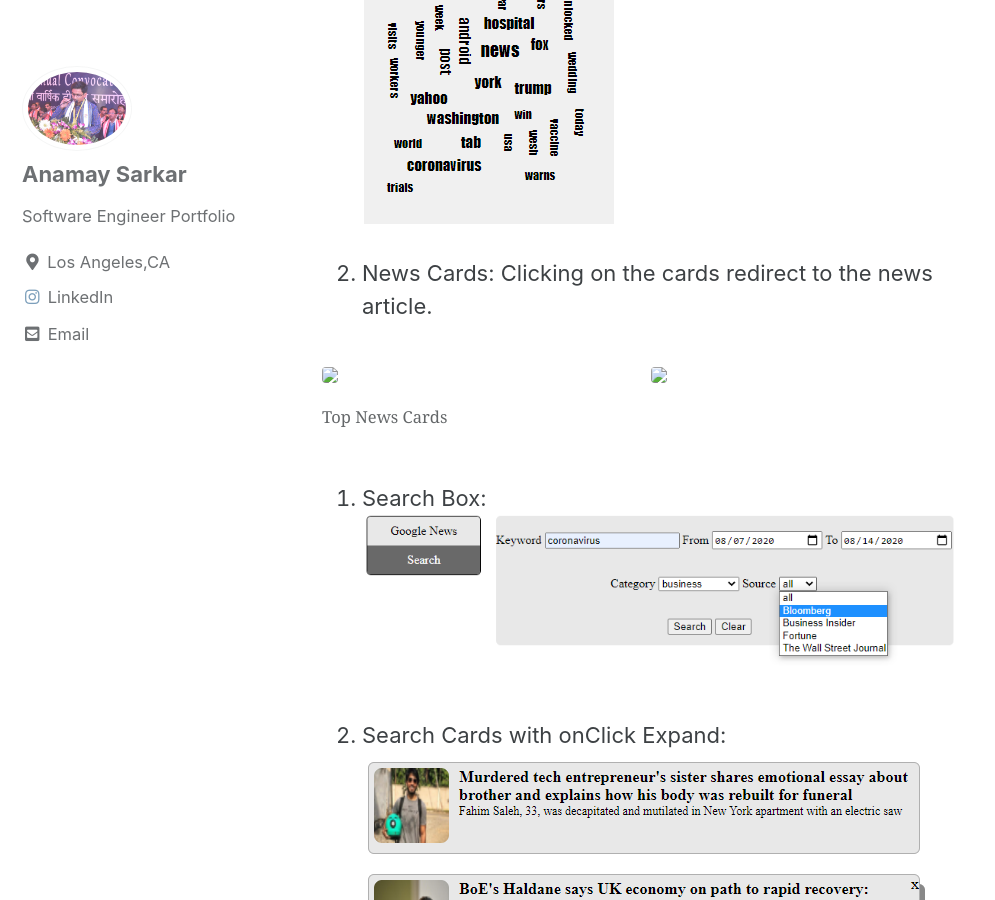
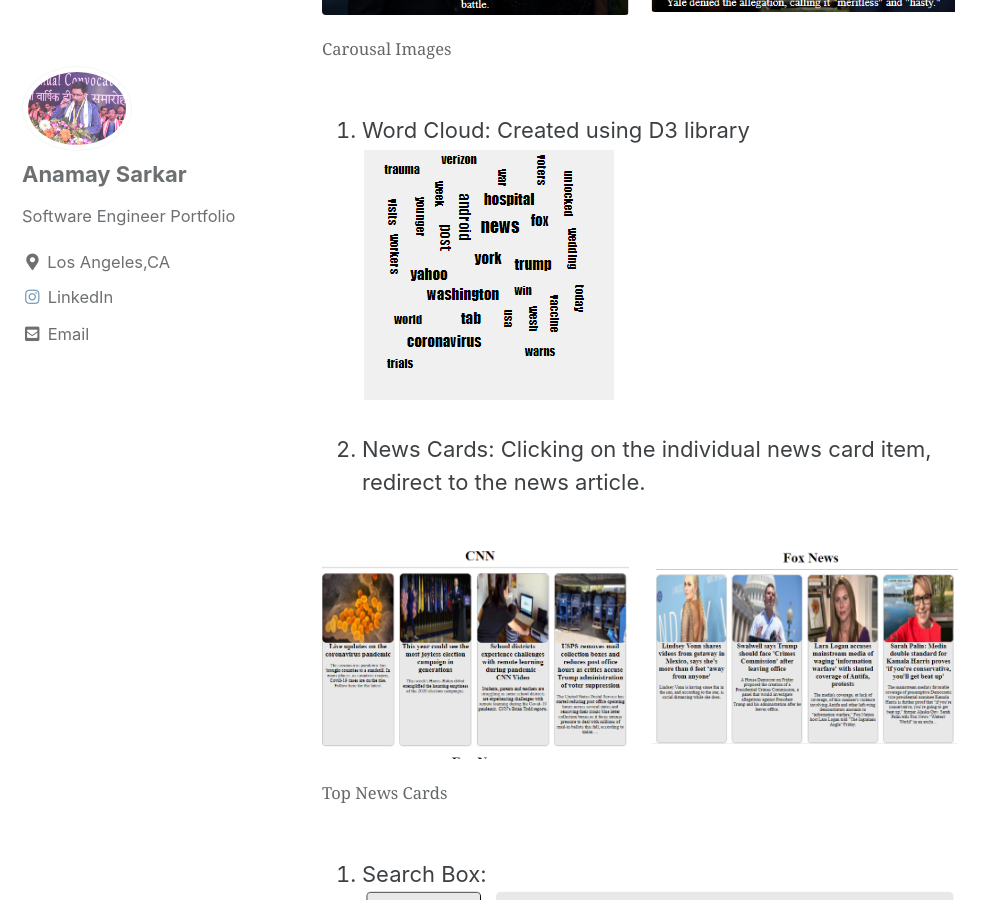
Before and after one commit to anamay9694/anamay9694.github.io, a Jekyll site: the page built from _posts/2020-02-20-newapp.md, in a window 1280 px wide and 900 px high, scrolled down 4953 px. Shown: the whole window, without its empty margins (0-995 px from the left). Built offline with Jekyll 4.4.1, drawn with Linux system fonts in a browser that asks for light colours; cached includes are drawn as plain includes.

Commit message:
Added materials

```diff
--- a/_posts/2020-02-20-newapp.md
+++ b/_posts/2020-02-20-newapp.md
@@ -63,8 +63,8 @@
 Notable Features:
 1. News Carousal:
 <figure class="half">
-    <a href="/assets/images/newsapp/carousal1.PNG"><img src="/assets/images/newsapp/carousal1.PNG"></a>
-    <a href="/assets/images/newsapp/carousal2.PNG"><img src="/assets/images/newsapp/carousal2.PNG"></a>
+    <a href="{{ site.url }}{{ site.baseurl }}/images/newsapp/carousal1.PNG"><img src="{{ site.url }}{{ site.baseurl }}/images/newsapp/carousal1.PNG"></a>
+    <a href="{{ site.url }}{{ site.baseurl }}/images/newsapp/carousal2.PNG"><img src="{{ site.url }}{{ site.baseurl }}/images/newsapp/carousal2.PNG"></a>
     <figcaption>Carousal Images</figcaption>
 </figure>
 
@@ -73,10 +73,10 @@
 <img src="{{ site.url }}{{ site.baseurl }}/images/newsapp/wordcloud.PNG" alt="Word Cloud">
 
 3. News Cards:
-Clicking on the cards redirect to the news article.
+Clicking on the individual news card item, redirect to the news article.
 <figure class="half">
-    <a href="/assets/images/newsapp/cnntopnews.PNG"><img src="/assets/images/newsapp/cnntopnews.PNG"></a>
-    <a href="/assets/images/newsapp/foxtopnews.PNG"><img src="/assets/images/newsapp/foxtopnews.PNG"></a>
+    <a href="{{ site.url }}{{ site.baseurl }}/images/newsapp/cnntopnews.PNG"><img src="{{ site.url }}{{ site.baseurl }}/images/newsapp/cnntopnews.PNG"></a>
+    <a href="{{ site.url }}{{ site.baseurl }}/images/newsapp/foxtopnews.PNG"><img src="{{ site.url }}{{ site.baseurl }}/images/newsapp/foxtopnews.PNG"></a>
     <figcaption>Top News Cards</figcaption>
 </figure>
 
```
